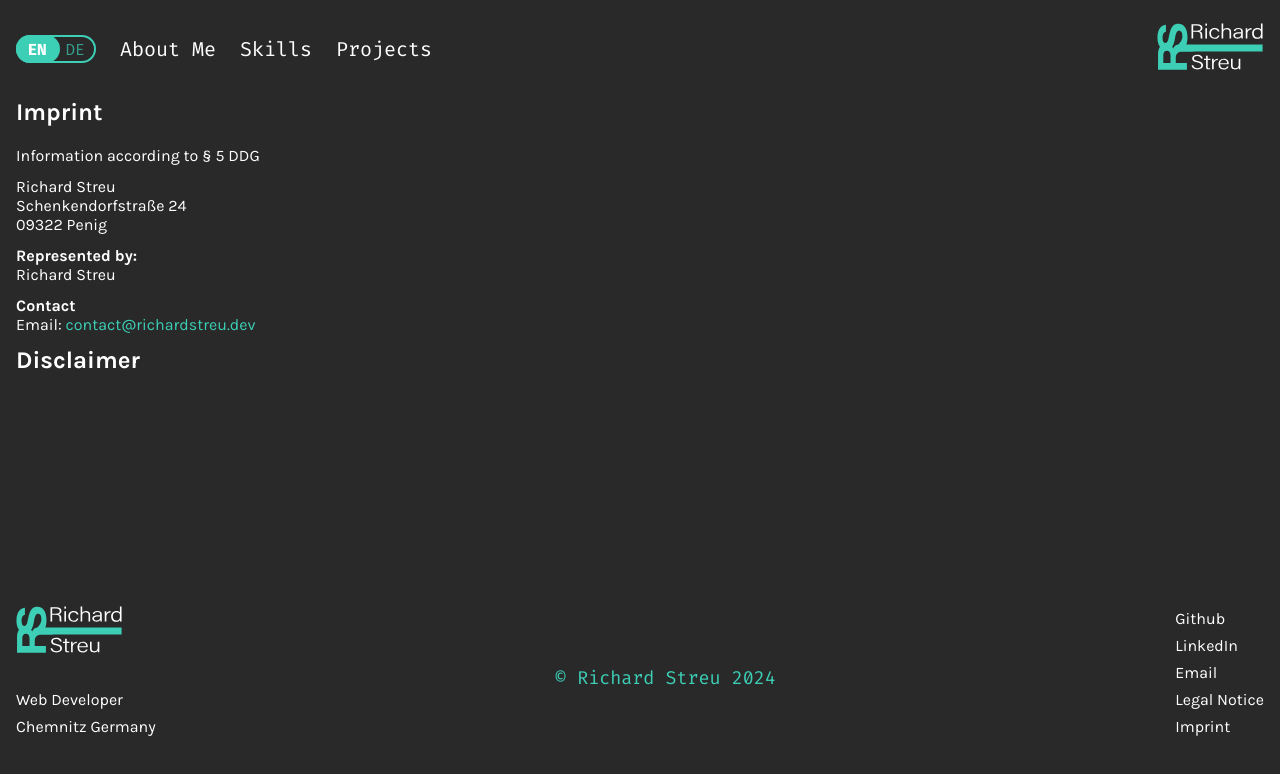
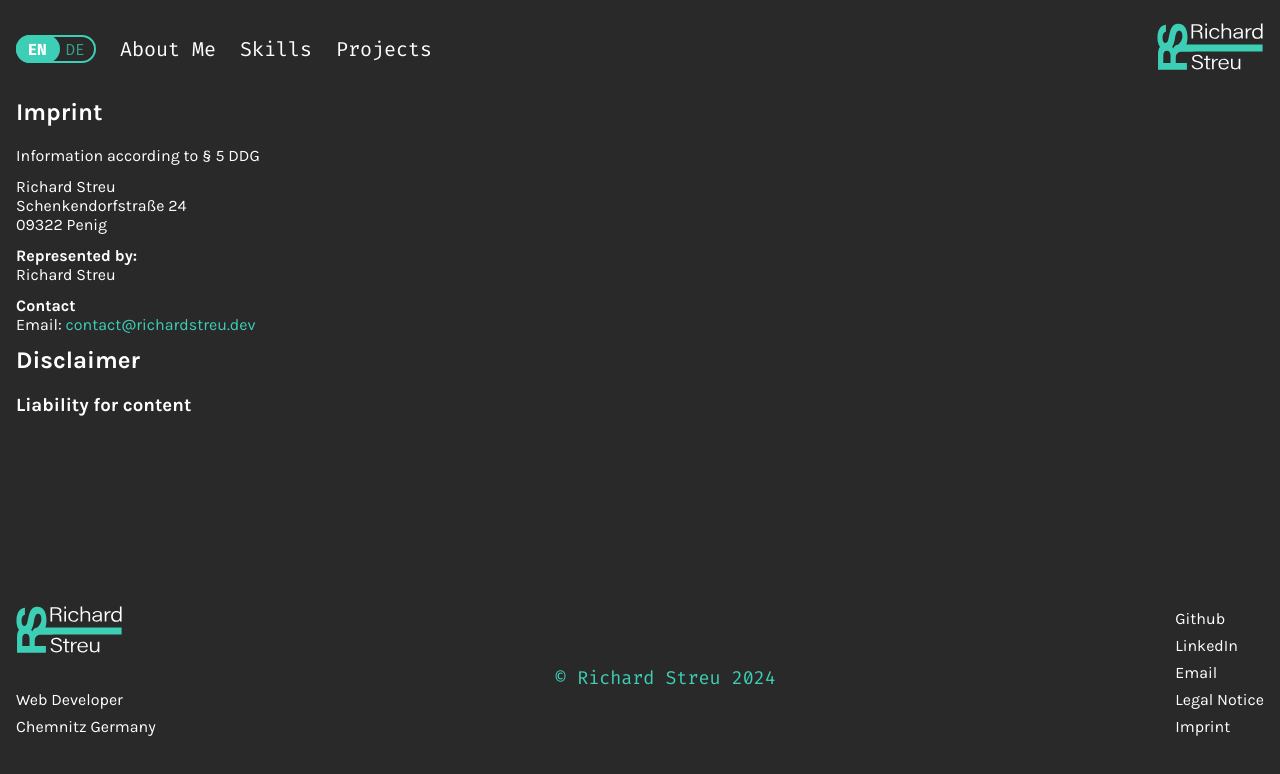
Before and after one commit to RichardStreu/portfolioAngular, an Angular app: page /imprint in a window 1280 px wide. Shown: the top 774 px of the page. Built offline with nearby package versions, Linux system fonts and the light colour scheme.

Commit message:
feat: add content text support to imprint component based on language selection

```diff
--- a/src/app/imprint/imprint.component.html
+++ b/src/app/imprint/imprint.component.html
@@ -11,5 +11,6 @@
     <p><b>{{ contactText }}</b><br>
       Email: <a class="link" href="mailto:contact@richardstreu.dev">contact&#64;richardstreu.dev</a></p>
     <h2>{{ disclaimerText }}</h2>
+    <h3>{{ contentText }}</h3>
   </div>
 </main>
--- a/src/app/imprint/imprint.component.ts
+++ b/src/app/imprint/imprint.component.ts
@@ -20,6 +20,7 @@ export class ImprintComponent {
   representedByText: string = "";
   contactText: string = "";
   disclaimerText: string = "";
+  contentText: string = "";
 
   chooseImprintText() {
     this.imprintText =
@@ -51,6 +52,12 @@ export class ImprintComponent {
         ? "Disclaimer"
         : 'Haftungsausschluss';
   }
+  chooseContentText() {
+    this.contentText =
+      this.languageService.currentLanguage == 'en'
+        ? "Liability for content"
+        : 'Haftung für Inhalte';
+  }
 
   // function to change the language of the contact form
   chooseLanguage() {
@@ -60,6 +67,7 @@ export class ImprintComponent {
       this.chooseRepresentedByText();
       this.chooseContactText();
       this.chooseDisclaimerText();
+      this.chooseContentText();
     });
   }
 
```
